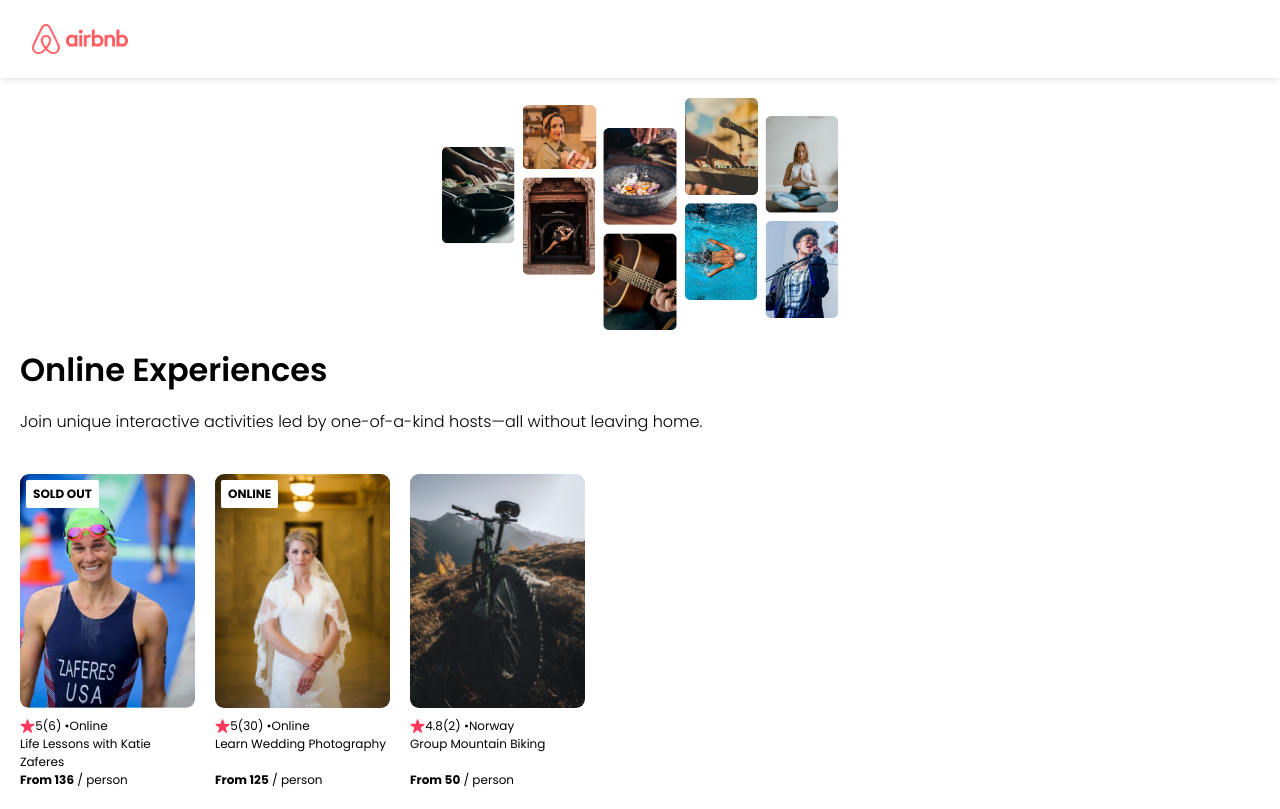
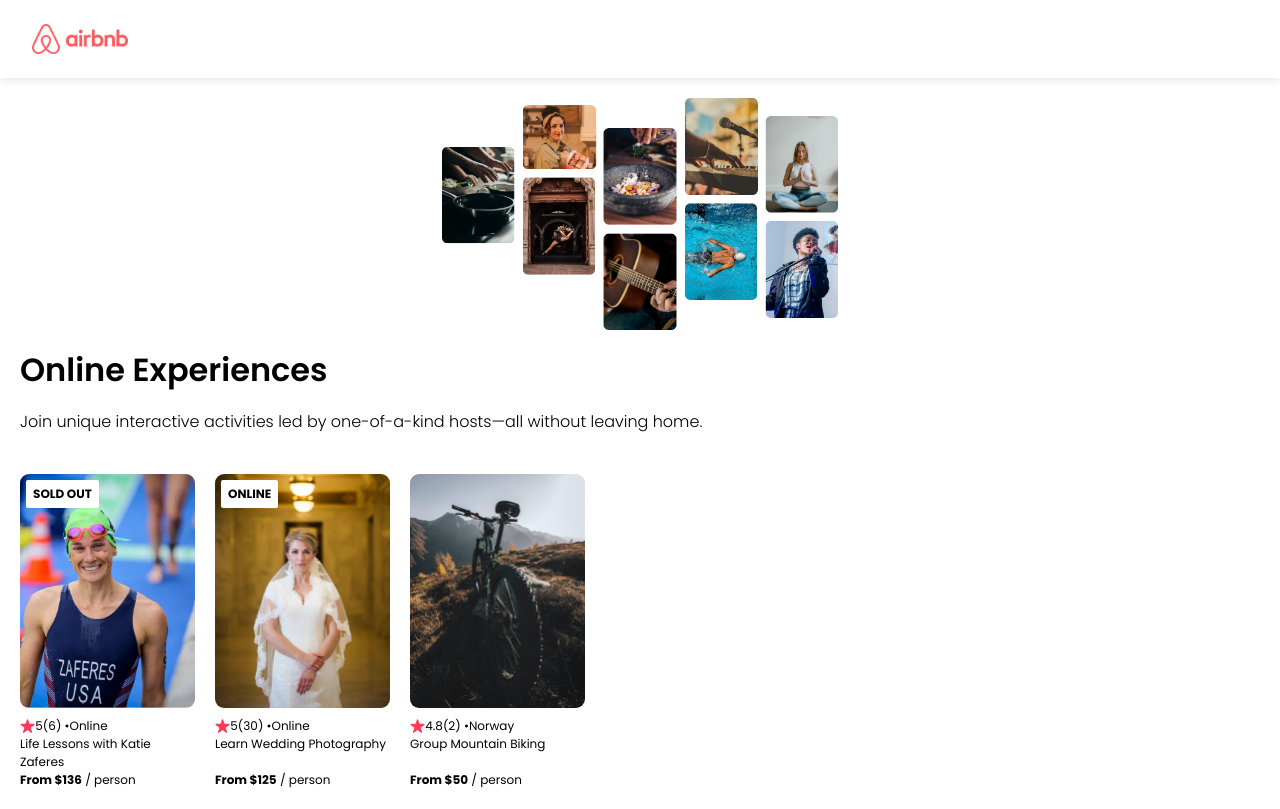
Before and after one commit to PauloMBorges/scrimba-react-airbnb-experiences, a React (Vite) app: page / in a window 1280 px wide. Built offline with nearby package versions, Linux system fonts and the light colour scheme.

Commit message:
Refactor: pass object as props

```diff
--- a/src/App.jsx
+++ b/src/App.jsx
@@ -8,14 +8,7 @@ function App() {
     return (
       <Card
         key={card.id}
-        img={card.coverImg}
-        alt={card.alt}
-        rating={card.stats.rating}
-        reviewCount={card.stats.reviewCount}
-        location={card.location}
-        title={card.title}
-        price={card.price}
-        openSpots={card.openSpots}
+        card={card}
       />
     );
   });
--- a/src/components/Card.jsx
+++ b/src/components/Card.jsx
@@ -2,9 +2,9 @@ import star from "../assets/star.png";
 
 function Card(props) {
   let badgeText;
-  if (props.openSpots === 0) {
+  if (props.card.openSpots === 0) {
     badgeText = "SOLD OUT";
-  } else if (props.location === "Online") {
+  } else if (props.card.location === "Online") {
     badgeText = "ONLINE";
   }
 
@@ -12,19 +12,19 @@ function Card(props) {
     <div className="card">
       {badgeText && <div className="card--badge">{badgeText}</div>}
       <img
-        src={`/src/assets/${props.img}`}
+        src={`/src/assets/${props.card.coverImg}`}
         className="card--image"
-        alt={props.alt}
+        alt={props.card.alt}
       />
       <div className="card--stats">
         <img src={star} className="card--star" />
-        <span>{props.rating}</span>
-        <span className="gray">({props.reviewCount}) • </span>
-        <span className="gray">{props.location}</span>
+        <span>{props.card.stats.rating}</span>
+        <span className="gray">({props.card.stats.reviewCount}) • </span>
+        <span className="gray">{props.card.location}</span>
       </div>
-      <p className="card--title">{props.title}</p>
+      <p className="card--title">{props.card.title}</p>
       <p className="card--price">
-        <span className="bold">From {props.price}</span> / person
+        <span className="bold">From ${props.card.price}</span> / person
       </p>
     </div>
   );
```
